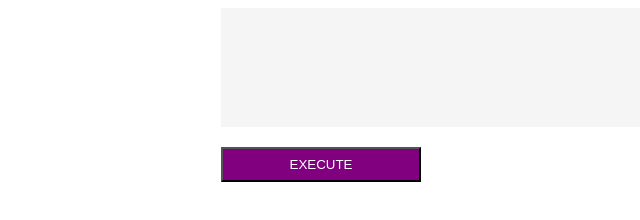
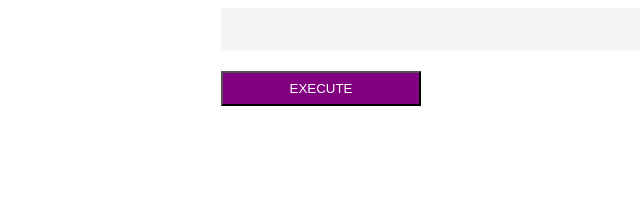
Before and after one commit to craigfay/nodebook, a website: page src/static/index.html in a window 1280 px wide. Shown: the whole page, without its empty margins (119-759 px from the left). Drawn offline with nearby package versions, Linux system fonts and the light colour scheme.

```diff
--- a/src/static/index.html
+++ b/src/static/index.html
@@ -9,7 +9,7 @@
       width: 600px;
     }
     div.cell {
-      height: 100px;
+      /* height: 100px; */
       padding: .6rem;
       font-family: 'Space Mono', monospace;
       background-color: whitesmoke;
```
